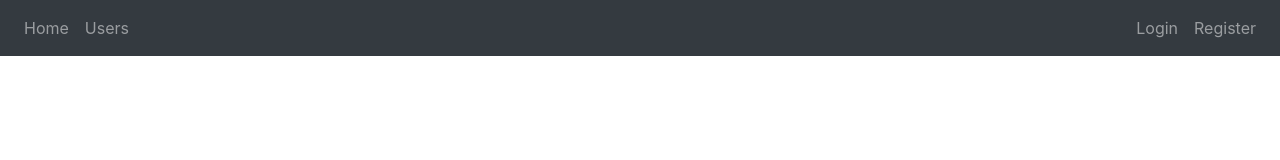
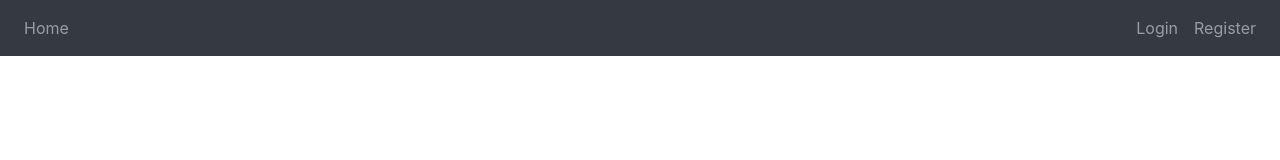
Before and after one commit to Chmiel123/idea-merit-frontend, an Angular app: page /account in a window 1280 px wide. Shown: the top 160 px of the page. Built offline with nearby package versions, Linux system fonts and the light colour scheme.

Commit message:
Remove unused link in nav

```diff
--- a/src/app/app.component.html
+++ b/src/app/app.component.html
@@ -13,7 +13,6 @@
   <div class="navbar-nav">
     <a class="nav-item nav-link" routerLink="/" routerLinkActive="active"
       [routerLinkActiveOptions]="{exact: true}">Home</a>
-    <a class="nav-item nav-link" routerLink="/users" routerLinkActive="active">Users</a>
   </div>
   <div class="navbar-nav ml-auto">
     <a class="nav-item nav-link" routerLink="/account/login" routerLinkActive="active"
```
